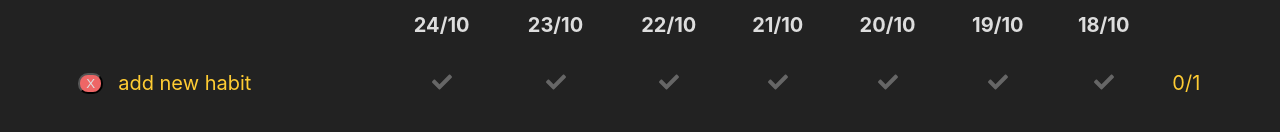
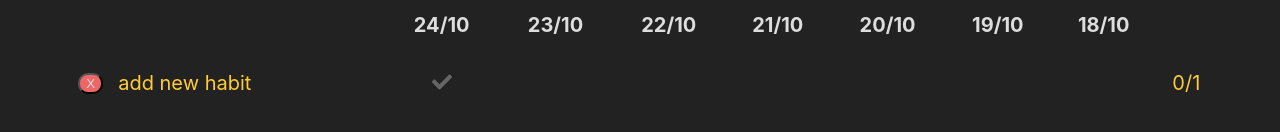
Before and after one commit to marckimbrey/habit-tracker, a React (Create React App) app: page / in a window 1280 px wide. Shown: the part 278-410 px from the top of the page. Built offline with nearby package versions, Linux system fonts and the light colour scheme.

Commit message:
Only display checks after dateStarted

```diff
--- a/src/Habit.js
+++ b/src/Habit.js
@@ -47,6 +47,7 @@ class Habit extends React.Component {
           if (this.state.selected.indexOf(date) !== -1) {
             color = this.props.color;
           }
+          if (i < this.daysOld(this.props.habit.dateStarted)) {
             return (
               <td key={i}>
                 <FontAwesomeIcon
@@ -61,6 +62,9 @@ class Habit extends React.Component {
                 />
               </td>
             );
+          } else {
+            return <td key={i}></td>;
+          }
         })}
         <td className="habit-total" style={{ color: this.props.color }}>
           {this.props.habit.days.length + "/" + daysOld}
```
Lines whose indentation alone changed are shown as unchanged.
